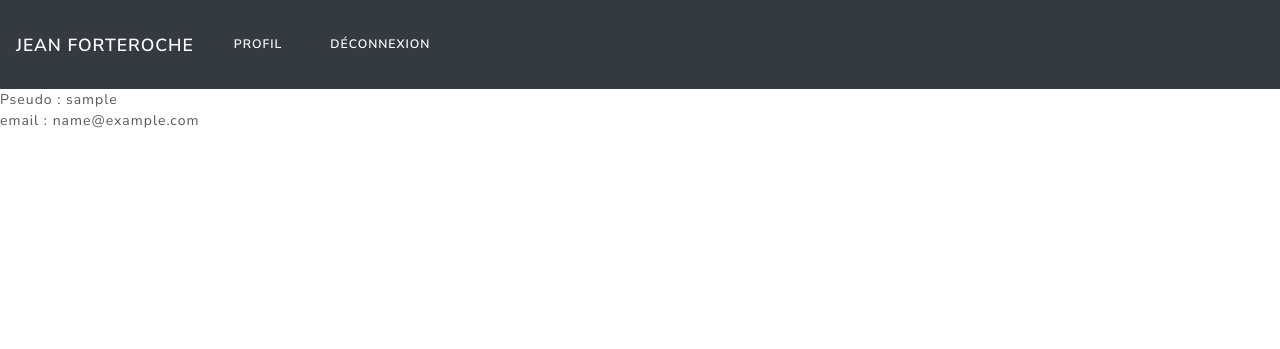
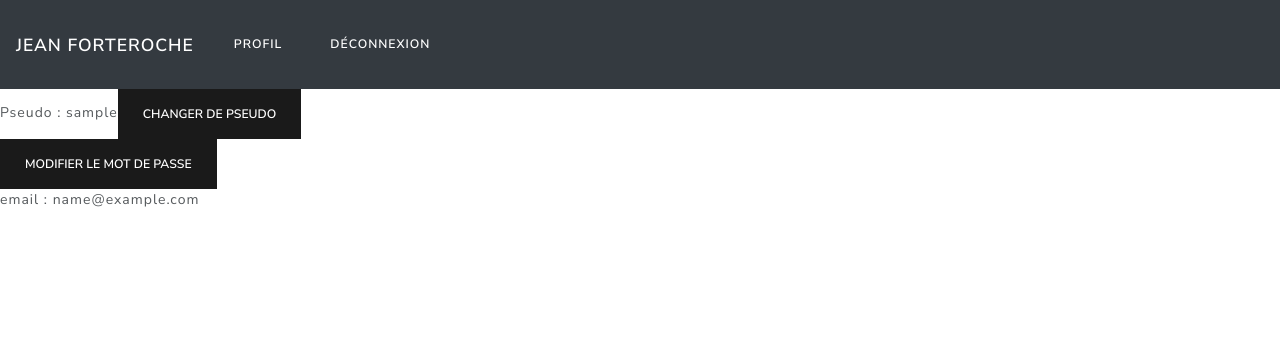
Before and after one commit to ysoline/blog, a PHP site: template Views/Frontend/profilVIew.php in a window 1280 px wide. Shown: the top 349 px of the page. Run offline with PHP 8.4, Linux system fonts and the light colour scheme; the template is opened without the code that fills it, so the values that code supplies are empty; the visitor is signed in with stand-in values (Sample User, id 1); some libraries are stand-ins or nearby versions.

Commit message:
ajout de 2er modals pour changement Pseudo et mot de passe

```diff
--- a/Views/Frontend/profilVIew.php
+++ b/Views/Frontend/profilVIew.php
@@ -1,9 +1,60 @@
 <?php ob_start(); ?>
 
-<form action='index.php?action' method='POST'>
-    Pseudo : <?= $_SESSION['pseudo'] ?><br />
-    email : <?= $_SESSION['email'] ?><br />
-</form>
+
+Pseudo : <?= $_SESSION['pseudo'] ?>
+<button type="button" class="btn btn-primary" data-toggle="modal" data-target="#changePseudo">
+    Changer de pseudo
+</button> <br />
+<button type="button" class="btn btn-primary" data-toggle="modal" data-target="#changePass">Modifier le mot de
+    passe</button>
+<br />
+
+email : <?= $_SESSION['email'] ?><br />
+
+
+<div class="modal fade" id="changePseudo" tabindex="-1" role="dialog" aria-labelledby="modalChangePseudo"
+    aria-hidden="true">
+    <div class="modal-dialog" role="document">
+        <div class="modal-content">
+            <div class="modal-header">
+                <h5 class="modal-title" id="modalChangePseudo">Changement de pseudo</h5>
+                <button type="button" class="close" data-dismiss="modal" aria-label="Close">
+                    <span aria-hidden="true">&times;</span>
+                </button>
+            </div>
+            <div class="modal-body">
+                <form action="index.php?action=editPseudo" method='POST'>
+                    <label>Nouveau Pseudo :</label>
+                    <input type="text" id="pseudo" name="pseudo" placeholder="<?= $_SESSION['pseudo'] ?>" required>
+                    <input type="submit" class='btn' value="Confirmer">
+                    <input type="button" class='btn' value="Annuler" data-dismiss="modal">
+                </form>
+            </div>
+        </div>
+    </div>
+</div>
+
+<div class="modal fade" id="changePass" tabindex="-1" role="dialog" aria-labelledby="modalChangePseudo"
+    aria-hidden="true">
+    <div class="modal-dialog" role="document">
+        <div class="modal-content">
+            <div class="modal-header">
+                <h5 class="modal-title" id="modalChangePseudo">Changement de mot de passe</h5>
+                <button type="button" class="close" data-dismiss="modal" aria-label="Close">
+                    <span aria-hidden="true">&times;</span>
+                </button>
+            </div>
+            <div class="modal-body">
+                <form action="index.php?action=editPass" method='POST'>
+                    <label>Nouveau mot de passe :</label>
+                    <input type="text">
+                    <input type="submit" class="btn" value="Confirmer">
+                    <input type="button" class='btn' value="Annuler" data-dismiss="modal">
+                </form>
+            </div>
+        </div>
+    </div>
+</div>
 
 <?php $content = ob_get_clean(); ?>
 
```
